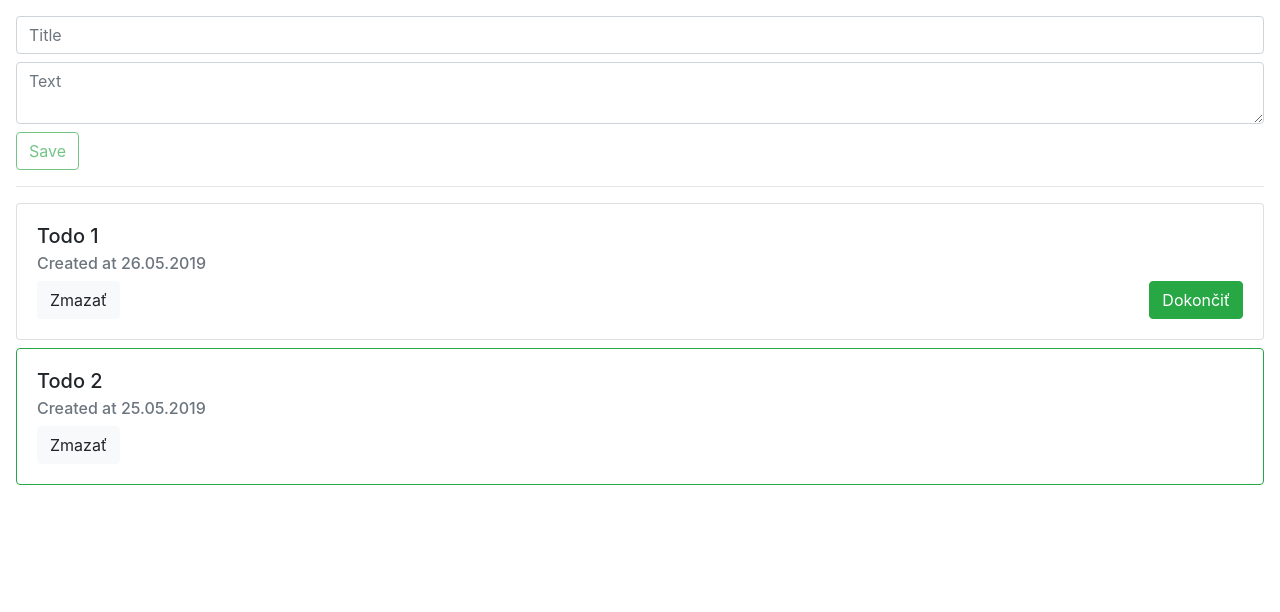
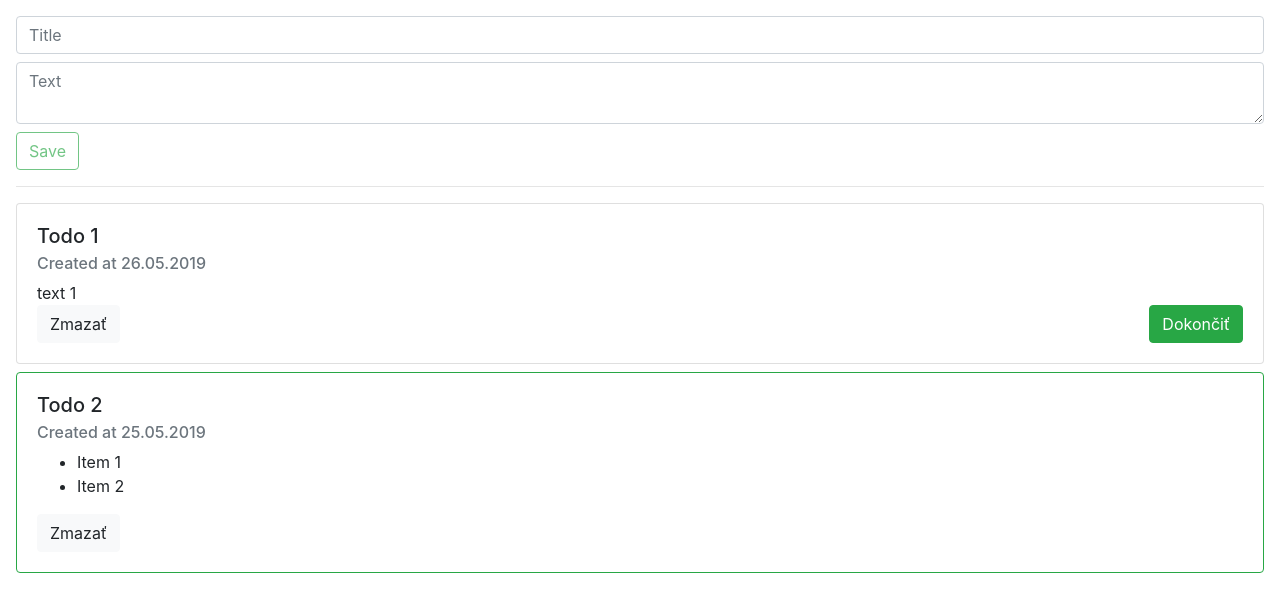
Before and after one commit to DJanoskova/itacademy-todoapp, a React (Create React App) app: page / in a window 1280 px wide. Shown: the top 612 px of the page. Built offline with nearby package versions, Linux system fonts and the light colour scheme.

Commit message:
udpate todo text

```diff
--- a/src/Todo.js
+++ b/src/Todo.js
@@ -4,12 +4,11 @@ import TodoButtons from './TodoButtons';
 
 class Todo extends Component {
   renderText = () => {
-    const { text } = this.props;
+    const { text } = this.props.todo;
     if (!text) return null;
+
     return (
-      <div className="card-text">
-        {text}
-      </div>
+      <div className="card-text" dangerouslySetInnerHTML={{ __html: text }} />
     )
   };
 
```
